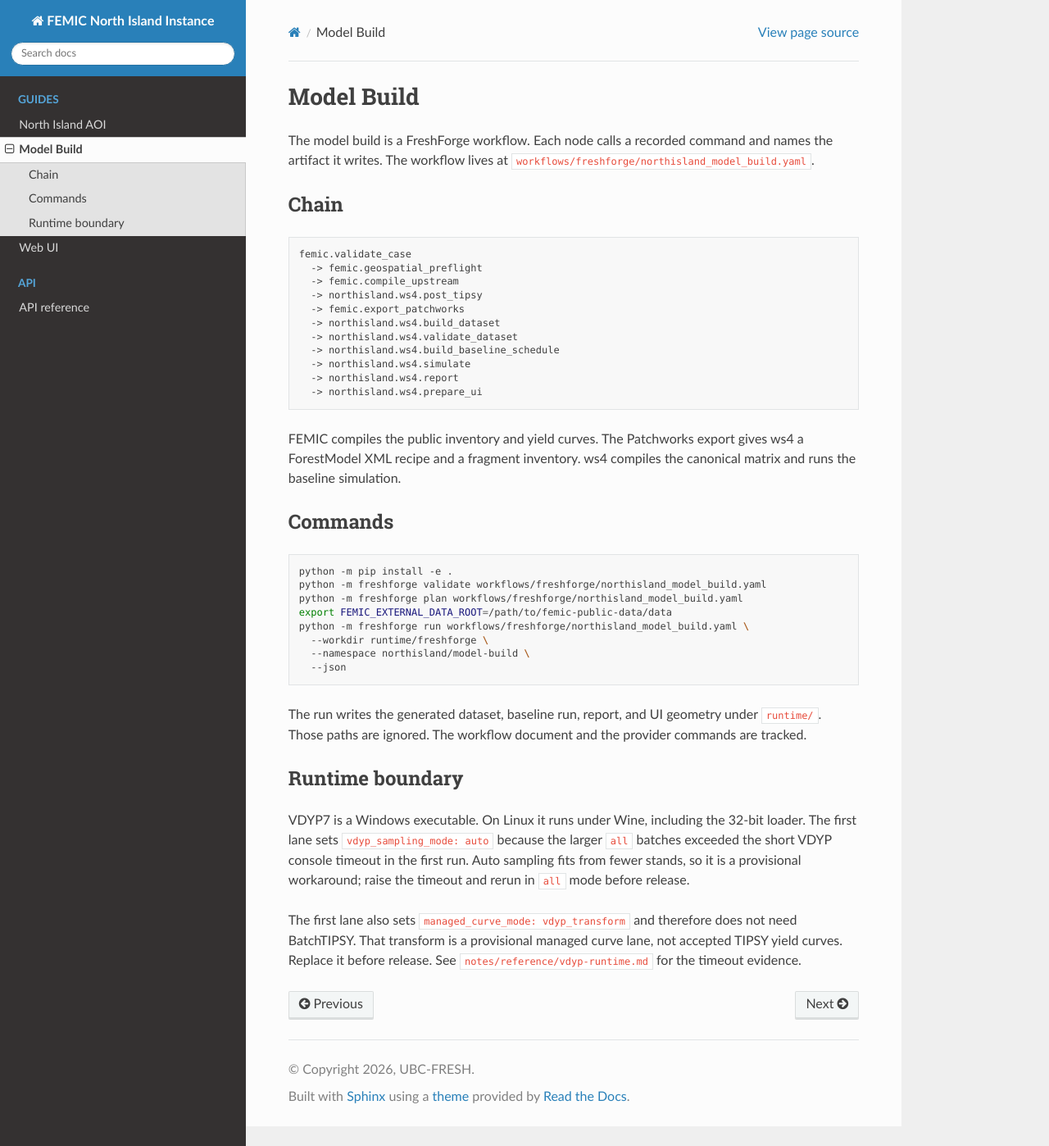
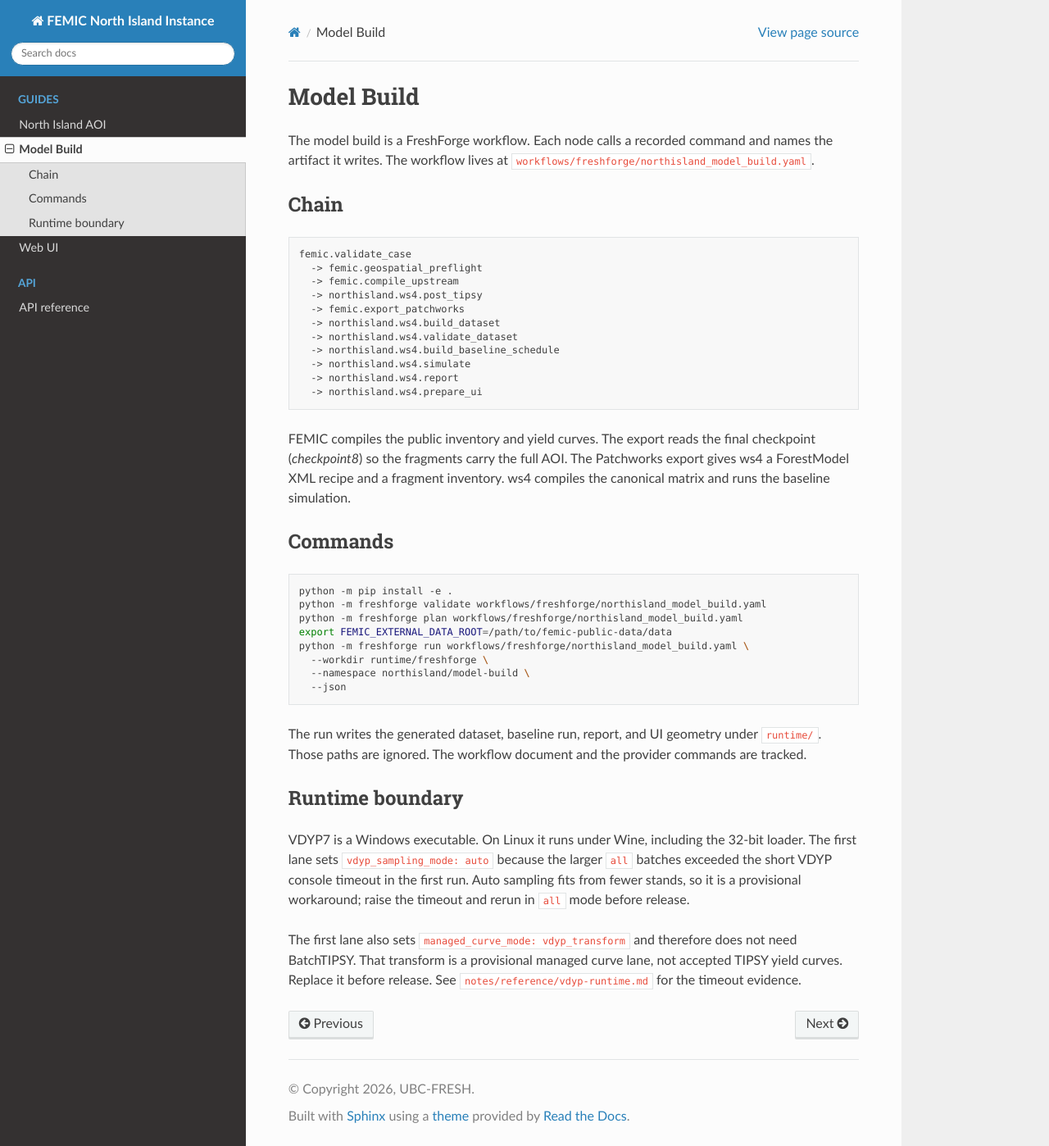
Before and after one commit to UBC-FRESH/femic-northisland-instance, a Sphinx documentation site: the page built from docs/model-build.rst, in a window 1280 px wide and 1398 px high. Shown: the whole window at 82% size. Built offline with Sphinx 7.4.7 and the Read the Docs theme 3.1.0, drawn with Linux system fonts in a browser that asks for light colours.

Commit message:
P2.3 use the final FEMIC checkpoint for the export
The legacy pipeline writes checkpoint8 after the full AOI build. Pass it explicitly so the XML/fragments export does not fall back to checkpoint1.

```diff
--- a/docs/model-build.rst
+++ b/docs/model-build.rst
@@ -22,7 +22,8 @@ Chain
      -> northisland.ws4.report
      -> northisland.ws4.prepare_ui
 
-FEMIC compiles the public inventory and yield curves. The Patchworks export gives
+FEMIC compiles the public inventory and yield curves. The export reads the final
+checkpoint (`checkpoint8`) so the fragments carry the full AOI. The Patchworks export gives
 ws4 a ForestModel XML recipe and a fragment inventory. ws4 compiles the canonical
 matrix and runs the baseline simulation.
 
```
Also changed, not shown: 1 other file.
